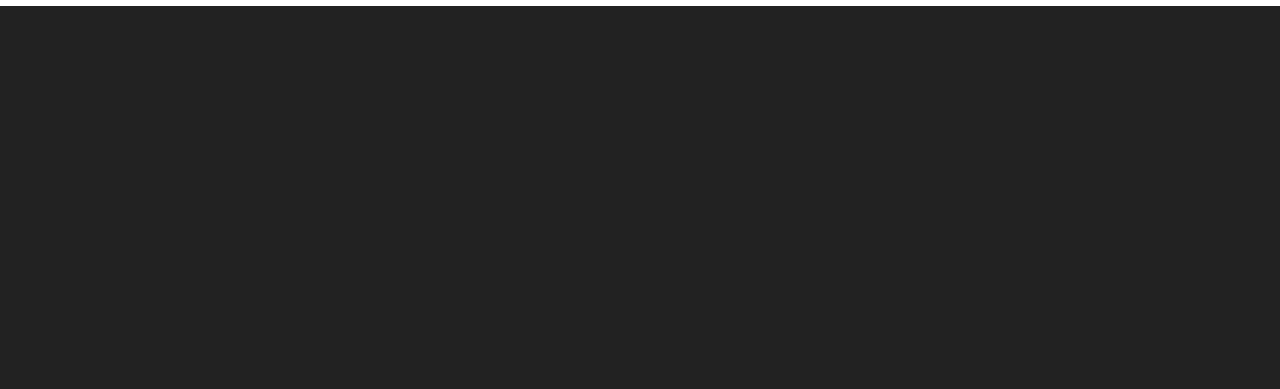
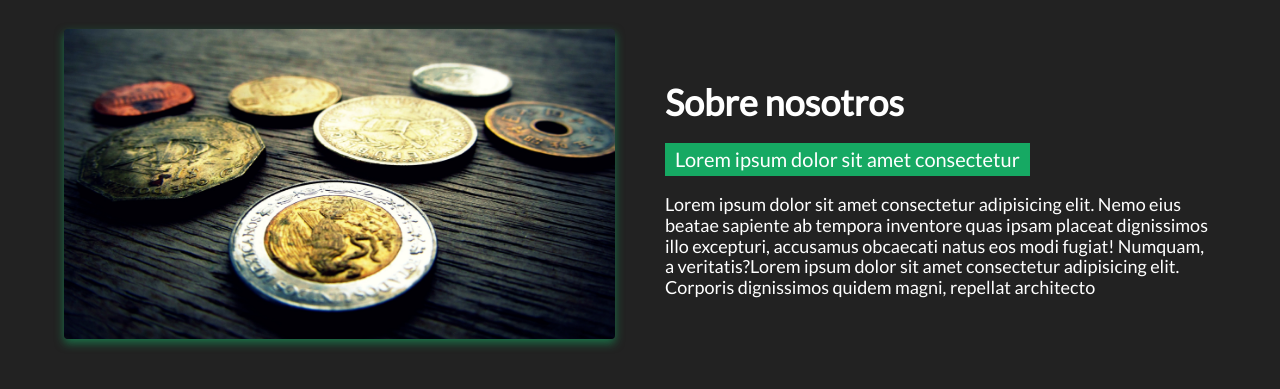
Before and after one commit to pabloArce2/Curso-desarrollo-web, a PHP site: page / in a window 1280 px wide. Shown: the part 794-1183 px from the top of the page. Before the commit the page ends 800 px from the top, so only its background shows below. Run offline with PHP 8.4, Linux system fonts and the light colour scheme.

Commit message:
Nueva sección

```diff
--- a/coleccion_monedas/build/css/app.css
+++ b/coleccion_monedas/build/css/app.css
@@ -356,7 +356,6 @@
 
 p {
   font-size: 2rem;
-  color: #222222;
 }
 
 a {
@@ -383,6 +382,11 @@
 
 h3 {
   font-size: 3rem;
+}
+
+img {
+  max-width: 100%;
+  display: block;
 }
 
 .header {
@@ -479,3 +483,55 @@
     font-size: 2rem;
   }
 }
+
+.section1 {
+  background-color: #222222;
+}
+
+.aboutus-content {
+  display: flex;
+  flex-direction: column;
+  justify-content: center;
+  color: white;
+}
+.aboutus-content p {
+  font-size: 1.8rem;
+}
+.aboutus-content h2 {
+  margin-bottom: 2rem;
+}
+.aboutus-content .underline {
+  font-size: 2rem;
+  font-weight: 100;
+  margin-bottom: 0;
+  background-color: #16A963;
+  max-width: fit-content;
+  padding: 0.5rem 1rem;
+  margin: 0 auto;
+}
+
+.aboutus {
+  padding: 5rem 0;
+  text-align: center;
+}
+@media (min-width: 768px) {
+  .aboutus {
+    text-align: left;
+    display: grid;
+    grid-template-columns: repeat(2, 1fr);
+    column-gap: 5rem;
+  }
+  .aboutus .underline {
+    margin: 0;
+  }
+}
+.aboutus img {
+  box-shadow: 0 4px 10px rgba(22, 169, 99, 0.6);
+  border-radius: 4px;
+}
+
+.imagen {
+  display: flex;
+  justify-content: center;
+  align-items: center;
+}
--- a/coleccion_monedas/index.html
+++ b/coleccion_monedas/index.html
@@ -36,6 +36,24 @@
         </video>
     </div>
 
+    <div class="section1">
+
+
+        <section class="container aboutus">
+            <div class="imagen">
+                <img src="/assets/img/about_us.jpg" alt="Imagen Monedas">
+            </div>
+            <div class="aboutus-content">
+                <h2>Sobre nosotros</h2>
+                <p class="underline">Lorem ipsum dolor sit amet consectetur</p>
+                <p>Lorem ipsum dolor sit amet consectetur adipisicing elit. Nemo eius beatae sapiente ab tempora inventore  quas
+                    ipsam placeat dignissimos illo excepturi, accusamus obcaecati natus eos modi fugiat! Numquam, a
+                    veritatis?Lorem ipsum dolor sit amet consectetur adipisicing elit. Corporis dignissimos quidem magni,
+                    repellat architecto</p>
+            </div>
+        </section>
+    </div>
+
 
 </body>
 </html>
--- a/coleccion_monedas/src/scss/base/_globales.scss
+++ b/coleccion_monedas/src/scss/base/_globales.scss
@@ -19,7 +19,6 @@
 
 p{
     font-size: 2rem;
-    color: var.$negro;
 }
 
 a{
@@ -47,3 +46,8 @@
 h3{
     font-size: 3rem;
 }
+
+img{
+    max-width: 100%;
+    display: block;
+}
--- a/coleccion_monedas/src/scss/base/_mixins.scss
+++ b/coleccion_monedas/src/scss/base/_mixins.scss
@@ -6,6 +6,17 @@
     color: $color;
     text-transform: uppercase;
     margin-bottom: 1rem;
+}
+
+@mixin shadow($color) {
+    box-shadow: 0 4px 10px rgba($color, 0.6);
+    border-radius: 4px;
+}
+
+@mixin grid(){
+    display: grid;
+    grid-template-columns: repeat(2, 1fr);
+    column-gap: 5rem;
 }
 
 @mixin phone{
--- /dev/null
+++ b/coleccion_monedas/src/scss/layout/_aboutus.scss
@@ -0,0 +1,53 @@
+@use 'base/mixins' as m;
+@use 'base/variables' as var;
+
+.section1{
+    background-color: var.$negro;
+}
+
+.aboutus-content {
+    display: flex;
+    flex-direction: column;
+    justify-content: center;
+    color: white;
+
+    p {
+        font-size: 1.8rem;
+    }
+
+    h2 {
+        margin-bottom: 2rem;
+    }
+
+    .underline {
+        font-size: 2rem;
+        font-weight: 100;
+        margin-bottom: 0;
+        background-color: var.$verde-bosque;
+        max-width: fit-content;
+        padding: 0.5rem 1rem;
+        margin: 0 auto;
+    }
+}
+
+.aboutus{
+    padding: 5rem 0;
+    text-align: center;
+    @include m.tablet{
+        text-align: left;
+        @include m.grid;
+        .underline{
+            margin: 0;
+        }
+    }
+
+    img{
+        @include m.shadow(var.$verde-bosque);
+    }
+}
+
+.imagen{
+    display: flex;
+    justify-content: center;
+    align-items: center;
+}
--- a/coleccion_monedas/src/scss/layout/_index.scss
+++ b/coleccion_monedas/src/scss/layout/_index.scss
@@ -1,2 +1,3 @@
 @forward "header";
 @forward "video";
+@forward "aboutus";
```
Also changed, not shown: coleccion_monedas/assets/img/about_us.jpg (added).
